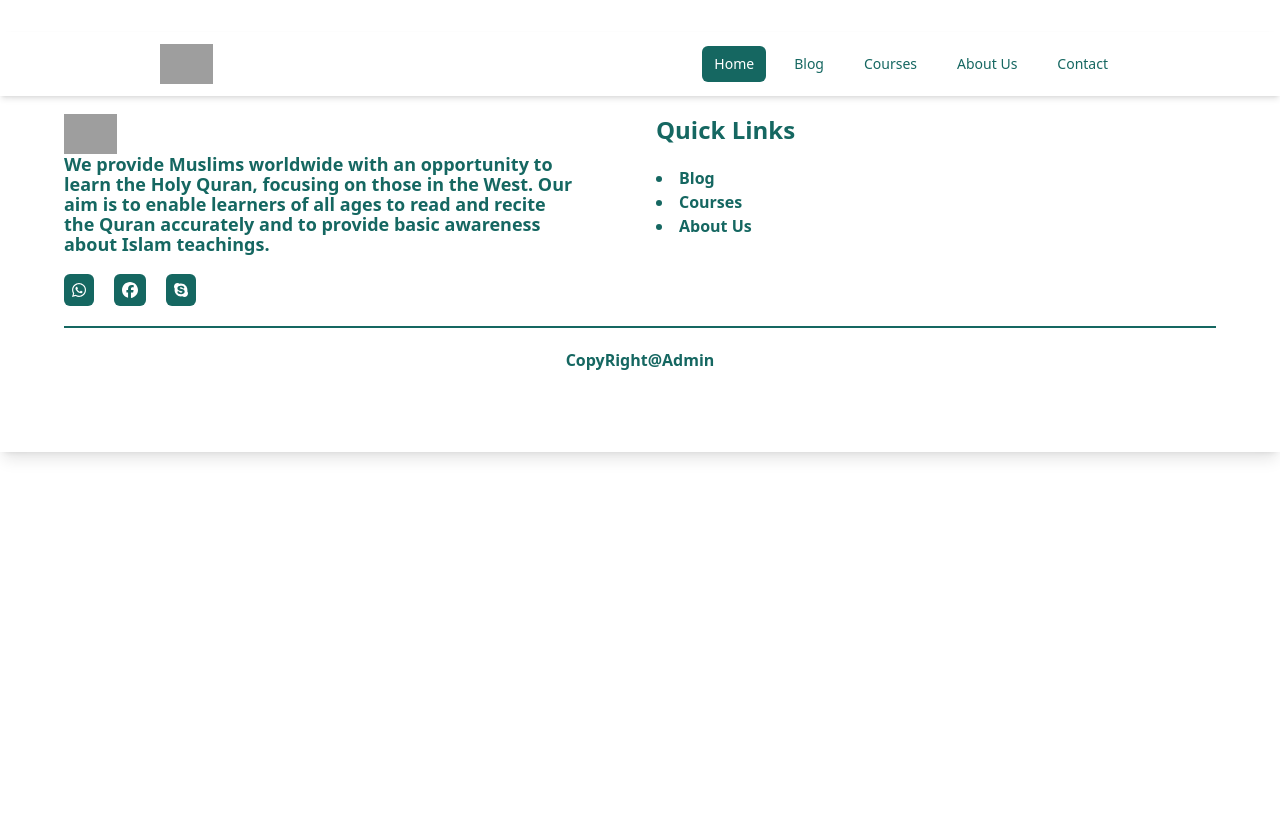
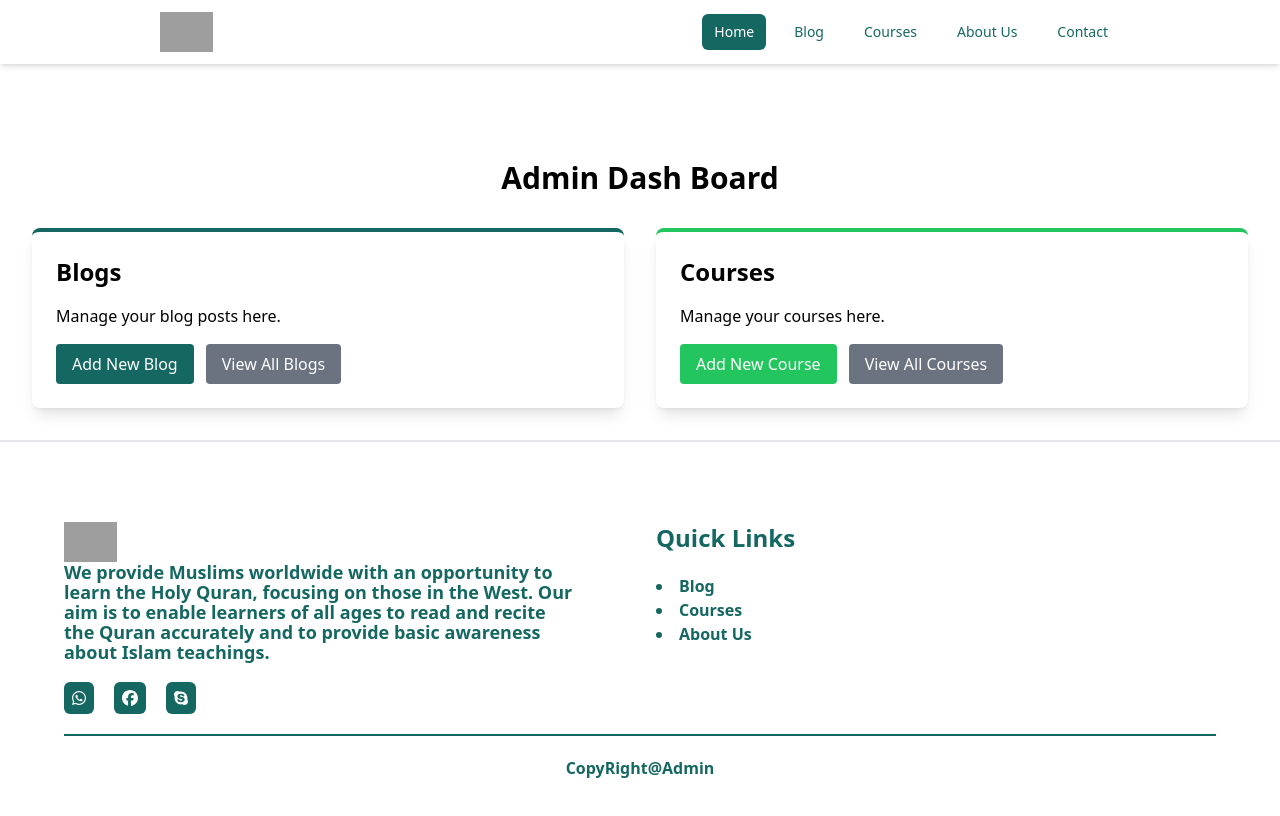
Before and after one commit to M-Adrees-gujjar/quranOnlineSchool, a React (Vite) app: page /adminDashBoard in a window 1280 px wide. Shown: the top 816 px of the page. Built offline with nearby package versions, Linux system fonts and the light colour scheme; grey boxes are pictures that could not be loaded.

Commit message:
addAdminPanel

```diff
--- a/src/App.jsx
+++ b/src/App.jsx
@@ -5,6 +5,7 @@ import Blog from "./pages/Blog";
 import BlogDetail from "./pages/BlogDetail";
 import CourseDetail from "./pages/CourseDetail";
 import LogInForm from "./pages/LogInForm";
+import AdminDashBoard from "./pages/AdminDashBoard";
 // import adminLogIn from "./pages/AdminPanel/adminLogIn";
 import { BrowserRouter as Router, Routes, Route } from "react-router-dom";
 
@@ -19,6 +20,7 @@ function App() {
           <Route path="blogDetails" element={<BlogDetail />} />
           <Route path="courseDetail" element={<CourseDetail />} />
           <Route path="logInForm" element={<LogInForm />} />
+          <Route path="adminDashBoard" element={<AdminDashBoard />} />
         </Routes>
         <Footer />
       </Router>
--- /dev/null
+++ b/src/pages/AdminDashBoard.jsx
@@ -0,0 +1,37 @@
+export default function AdminDashBoard() {
+  return (
+    <div className="pt-40">
+      <h1 className="text-3xl font-bold mb-8 text-center">Admin Dash Board</h1>
+
+      <div className="grid grid-cols-1 md:grid-cols-2 gap-8 px-8">
+        {/* Blog Box */}
+        <div className="bg-white rounded-lg shadow-lg p-6 border-t-4 border-main-color">
+          <h2 className="text-2xl font-semibold mb-4">Blogs</h2>
+          <p className="mb-4">Manage your blog posts here.</p>
+          <div className="flex lg:flex-row flex-col gap-3">
+            <button className="bg-main-color text-white px-4 py-2 rounded hover:bg-green-900">
+              Add New Blog
+            </button>
+            <button className="bg-gray-500 text-white px-4 py-2 rounded hover:bg-gray-600">
+              View All Blogs
+            </button>
+          </div>
+        </div>
+
+        {/* Courses Box */}
+        <div className="bg-white rounded-lg shadow-lg p-6 border-t-4 border-green-500">
+          <h2 className="text-2xl font-semibold mb-4">Courses</h2>
+          <p className="mb-4">Manage your courses here.</p>
+          <div className="flex lg:flex-row flex-col gap-3">
+            <button className="bg-green-500 text-white px-4 py-2 rounded hover:bg-green-600">
+              Add New Course
+            </button>
+            <button className="bg-gray-500 text-white px-4 py-2 rounded hover:bg-gray-600">
+              View All Courses
+            </button>
+          </div>
+        </div>
+      </div>
+    </div>
+  );
+}
--- a/src/pages/LogInForm.jsx
+++ b/src/pages/LogInForm.jsx
@@ -9,12 +9,14 @@ export default function LogInForm() {
   });
 
   useEffect(() => {
-    setTimeout(() => {
+    const timer = setTimeout(() => {
       setOpen(false);
     }, 2000);
+    return  ()=>clearTimeout(timer);
   }, [open]);
 
-  function handleSubmit() {
+  function handleSubmit(event) {
+    event.preventDefault();
     console.log("Data --- ",inputValue);
     fetch('http://localhost:3000/adminLogIn',{
       method : "POST",
@@ -28,13 +30,19 @@ export default function LogInForm() {
     })
     .then((res)=>res.json())
     .then((res)=>{
-      console.log("Response --- ",res);
+      console.log("Response --- ",res.message);
+      setPopUpContent(res.message);
+      setOpen(true)
+
+      console.log("Suce ---- ",res.success);
+      if (res.success) {
+        location.replace('adminDashBoard')
+      } else {
+        return
+      }
+
     })
   }
-
-  // useEffect(()=>{
-
-  // },[]);
 
   return (
     <>
@@ -50,7 +58,7 @@ export default function LogInForm() {
           </h2>
         </div>
 
-        <div className="mt-10 sm:mx-auto sm:w-full sm:max-w-sm">
+        <form onSubmit={handleSubmit} className="mt-10 sm:mx-auto sm:w-full sm:max-w-sm">
           <div className="space-y-6">
             <div>
               <label
@@ -72,7 +80,6 @@ export default function LogInForm() {
                 />
               </div>
             </div>
-
             <div>
               <div className="flex items-center justify-between">
                 <label
@@ -106,8 +113,9 @@ export default function LogInForm() {
 
             <div>
               <button
-                type="button"
-                onClick={handleSubmit}
+                type="submit"
+                // onSubmit={(e)=>handleSubmit(e)}
+                // onClick={handleSubmit}
                 className="flex w-full justify-center rounded-md bg-main-color px-3 py-1.5 text-sm font-semibold leading-6 text-white shadow-sm hover:bg-green-900 focus-visible:outline focus-visible:outline-2 focus-visible:outline-offset-2 focus-visible:outline-main-color"
               >
                 Sign in
@@ -118,7 +126,7 @@ export default function LogInForm() {
           <p className="mt-10 text-center text-sm text-gray-500">
             This is Just for admin
           </p>
-        </div>
+        </form>
       </div>
       <PopUp open={open} setOpen={setOpen} popUpContent={popUpContent} />
     </>
```
